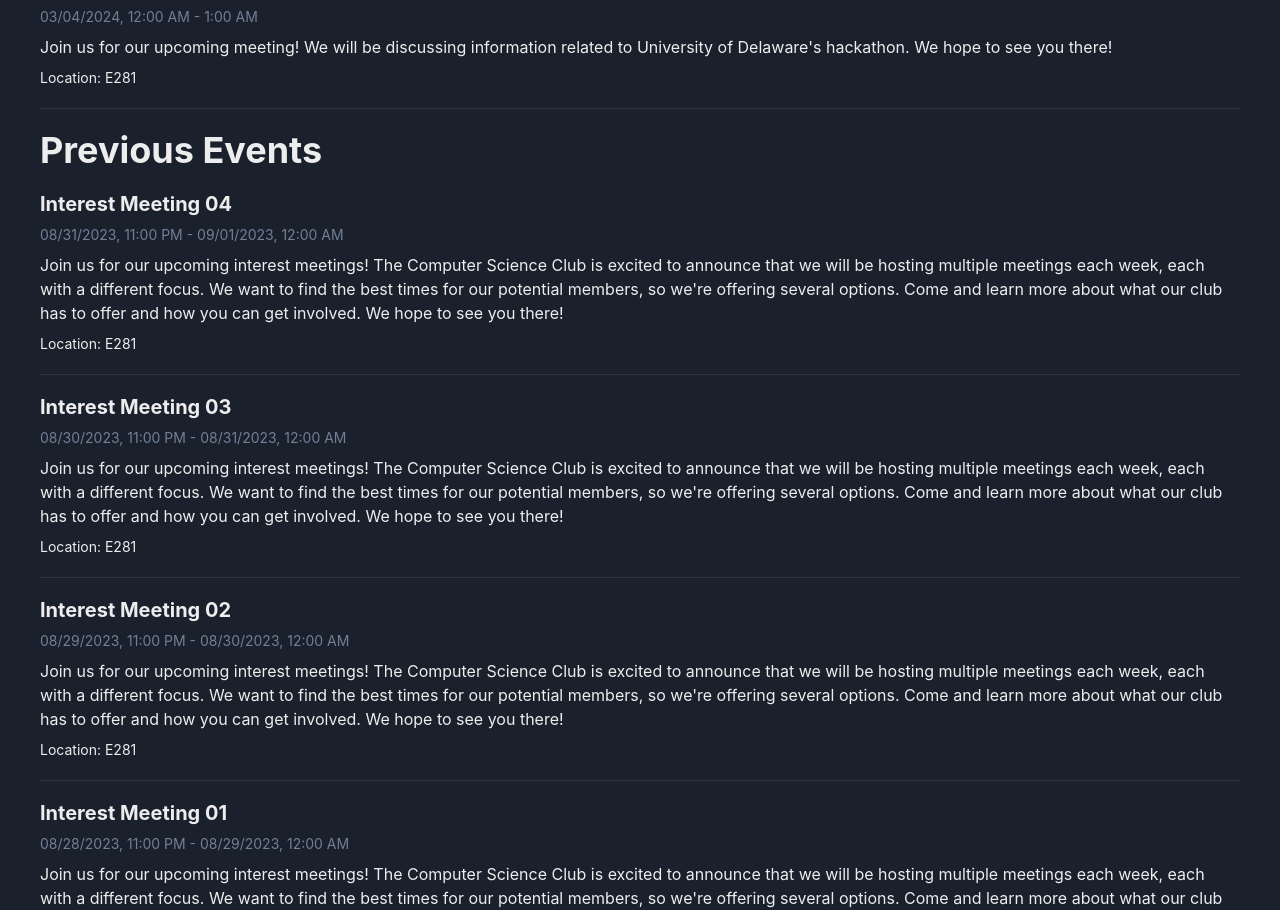
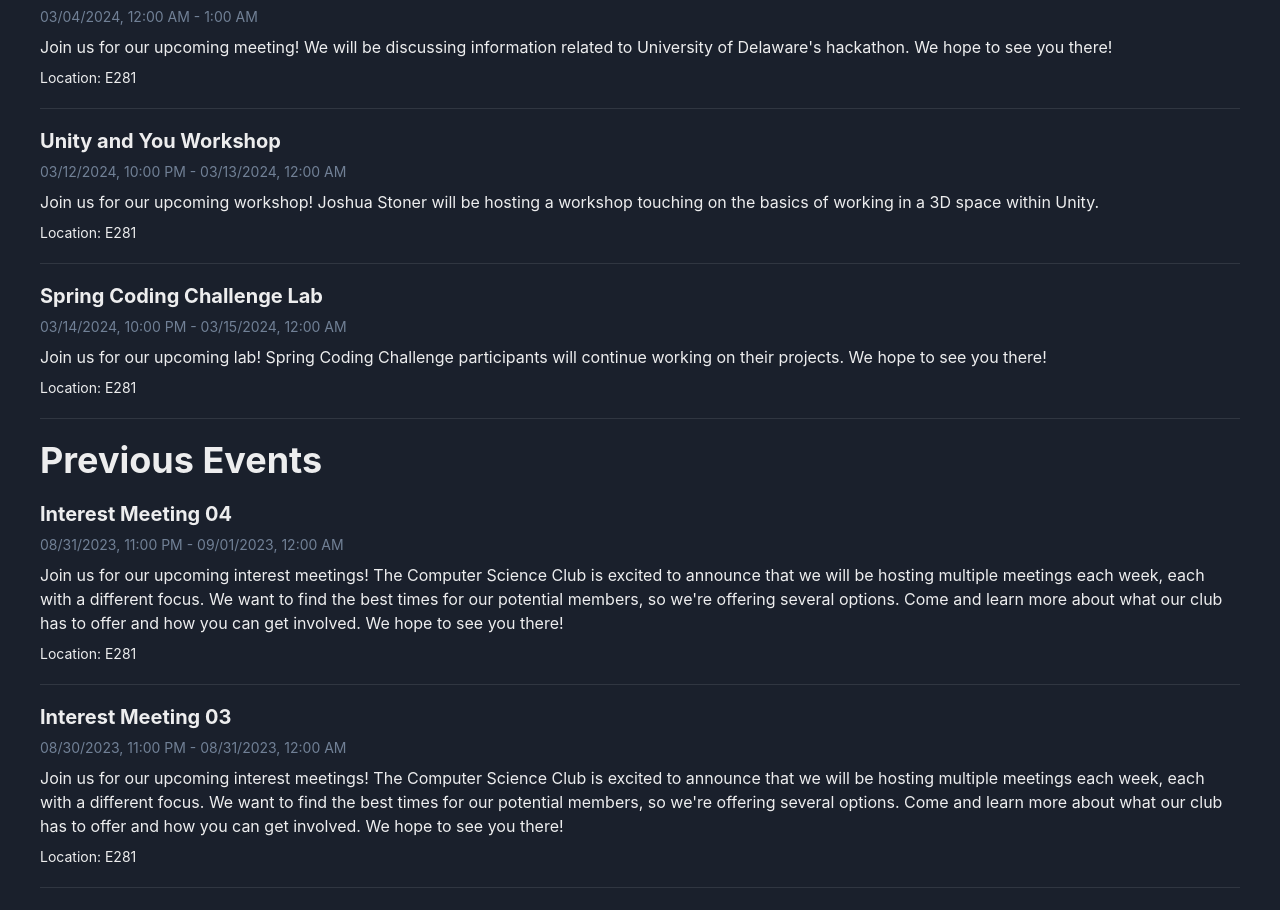
Before and after one commit to Etown-Computer-Science-Club/csclub_website, a React (Vite) app in the folder client/: page / in a window 1280 px wide. Shown: the part 6365-7275 px from the top of the page. Built offline with nearby package versions, Linux system fonts and the light colour scheme; the HTML template or start-up script is replaced by a standard one.

Commit message:
3/10 events added

```diff
--- a/client/src/pages/Events.jsx
+++ b/client/src/pages/Events.jsx
@@ -305,6 +305,20 @@ const events = [
     endDate: date('2024-03-03 20:00'),
     location: 'E281',
   },
+  {
+    name: 'Unity and You Workshop',
+    description: 'Join us for our upcoming workshop! Joshua Stoner will be hosting a workshop touching on the basics of working in a 3D space within Unity.',
+    startDate: date('2024-03-12 18:00'),
+    endDate: date('2024-03-12 20:00'),
+    location: 'E281',
+  },
+  {
+    name: 'Spring Coding Challenge Lab',
+    description: 'Join us for our upcoming lab! Spring Coding Challenge participants will continue working on their projects. We hope to see you there!',
+    startDate: date('2024-03-14 18:00'),
+    endDate: date('2024-03-14 20:00'),
+    location: 'E281',
+  },
 ];
 
 function Events() {
```
